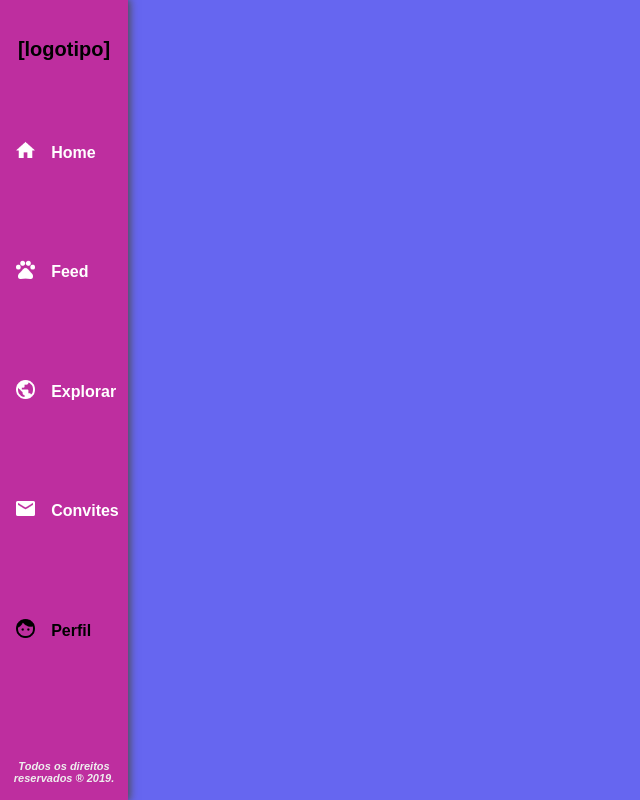
After one commit to notlekmelo/Metazoa, a PHP site: page /Pages/perfil.html in a window 1280 px wide. The commit adds this page. Shown: the whole page, without its empty margins (0-640 px from the left). Run offline with PHP 8.4, Linux system fonts and the light colour scheme.

Commit message:
funcionamento menu

```diff
--- /dev/null
+++ b/Css/feed.css
@@ -0,0 +1,12 @@
+@import url(menu.css);
+
+html,
+body {
+  height: 100%;
+}
+
+#corpo {
+  background-color: var(--cor-padrao);
+  height: 100%;
+  margin-left: 10%;
+}
--- a/Css/formularios.css
+++ b/Css/formularios.css
@@ -1,4 +1,3 @@
-@import url(principal.css);
 @import url(menu.css);
 
 html,
--- a/Css/menu.css
+++ b/Css/menu.css
@@ -7,46 +7,55 @@
   width: 10%;
   height: 100%;
   background-color: var(--cor-second);
-  box-shadow: 0px 1px 8px 1px rgb(77, 76, 76);
+  box-shadow: 1px 0px 8px 1px rgb(77, 76, 76);
+}
+
+#logo {
+  display: flex;
+  justify-content: center;
+  margin-top: 30%;
+}
+
+#logo span {
+  color: black;
+  font-weight: bold;
+  font-size: 20px;
 }
 
 ul {
-  margin-top: 25%;
-  display: grid;
-  grid-template-rows: 70% 70% 70% 70% 165%;
-  grid-template-columns: 100%;
-  align-items: center;
+  height: 82%;
+  display: flex;
+  flex-direction: column;
+  justify-content: space-evenly;
 }
 
 li {
-  display: grid;
-  grid-template-columns: 100%;
-  grid-template-rows: 50%;
+  display: flex;
+  width: 100%;
+  margin-top: 15%;
+  margin-bottom: 15%;
 }
 
 ul li a {
   filter: invert(100%);
   font-weight: bold;
   display: grid;
+  width: 100%;
   grid-template-columns: 40% 60%;
   justify-content: center;
-  align-items: center;
+  align-items: flex-end;
   text-decoration: none;
-}
-
-ul #logo {
-  display: flex;
-  justify-content: center;
-  align-items: center;
-}
-
-#logo span {
-    color: black;
-    font-weight: bold;
 }
 
 ul li a:hover {
   filter: invert(0%);
+  opacity: 0.5;
+}
+
+ul li a[selected] {
+  filter: invert(0%);
+  cursor: default;
+  pointer-events: none;
 }
 
 ul li img {
--- /dev/null
+++ b/Pages/perfil.html
@@ -0,0 +1,60 @@
+<!DOCTYPE html>
+<html lang="en">
+
+<head>
+    <meta charset="UTF-8">
+    <meta name="viewport" content="width=device-width, initial-scale=1.0">
+    <meta http-equiv="X-UA-Compatible" content="ie=edge">
+    <title>Metazoa | Meu Perfil</title>
+    <link rel="stylesheet" href="../Css/feed.css">
+</head>
+
+<body>
+    <div id="menu">
+
+        <div id="logo">
+            <span>[logotipo]</span>
+        </div>
+
+        <ul>
+            <li>
+                <a href="../index.html">
+                    <img src="../Imagens/home.png">
+                    <span>Home</span>
+                </a>
+            </li>
+            <li>
+                <a href="feed.html">
+                    <img src="../Imagens/pet.png">
+                    <span>Feed</span>
+                </a>
+            </li>
+            <li>
+                <a href="#">
+                    <img src="../Imagens/mundo.png">
+                    <span>Explorar</span>
+                </a>
+            </li>
+            <li>
+                <a href="#">
+                    <img src="../Imagens/email.png">
+                    <span>Convites</span>
+                </a>
+            </li>
+            <li>
+                <a href="#" selected>
+                    <img src="../Imagens/face.png">
+                    <span>Perfil</span>
+                </a>
+            </li>
+        </ul>
+        <div id="footer">
+            <p>Todos os direitos reservados ® 2019.</p>
+        </div>
+    </div>
+    <div id="corpo">
+
+    </div>
+</body>
+
+</html>
```
Also changed, not shown: Pages/CadInst.html (+6 -18 lines), Pages/CadPes.html (+24 -0 lines), Pages/feed.html (added, +61 -0 lines), Pages/login.html (+18 -0 lines), index.css (added, +12 -0 lines), index.html (+26 -1 lines).
